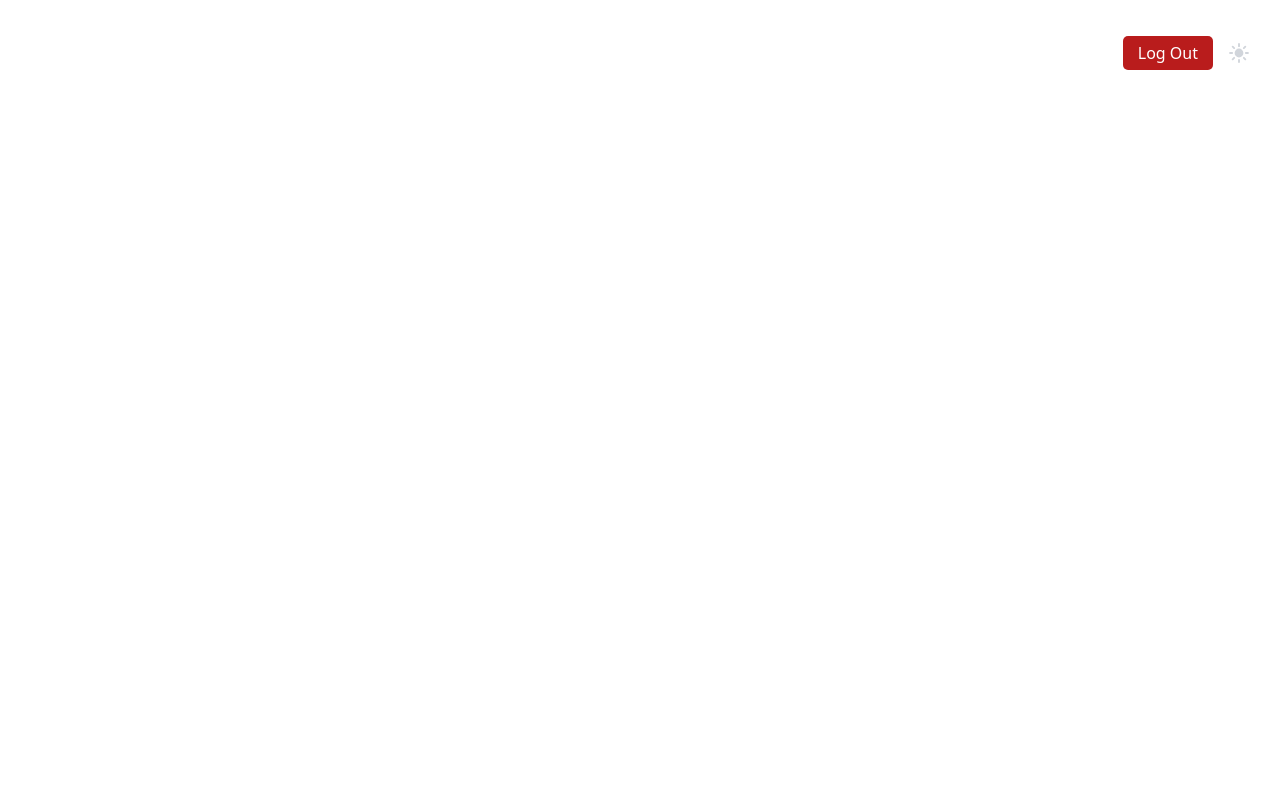
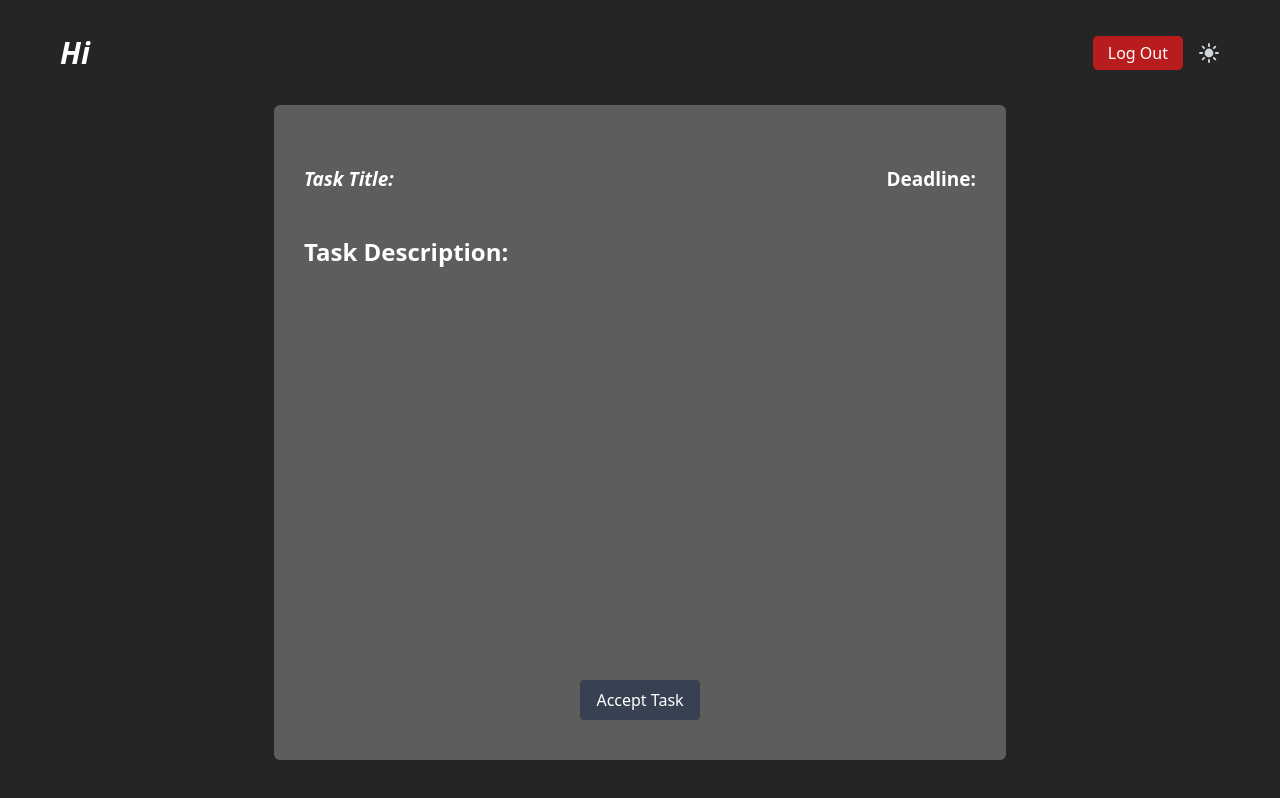
Before and after one commit to xclusiveRepoes/dashboard-sabbir, a React (Vite) app: page /task-details in a window 1280 px wide. Built offline with nearby package versions, Linux system fonts and the light colour scheme; no server answers.

Commit message:
modify project details section

```diff
--- a/src/components/Dashboard/EmployeeDashboard.jsx
+++ b/src/components/Dashboard/EmployeeDashboard.jsx
@@ -26,7 +26,7 @@ const EmployeeDashboard = () => {
         typeOfTask={typeOfTask}
         setTypeOfTask={setTypeOfTask}
       />
-      <TaskList typeOfTask={typeOfTask} />
+      <TaskList />
       {toShowTasks?.length === 0 && (
         <div className="text-center w-full text-[19px] text-gray-200 md:text-[21px] xl:text-[24px]">
           {toShowTasks.length === 0 && (
--- a/src/components/TaskDetails.jsx
+++ b/src/components/TaskDetails.jsx
@@ -1,12 +1,162 @@
-import React from 'react'
-import Header from './other/Header'
+import React, { useEffect, useState } from "react";
+import Header from "./other/Header";
+import { useDispatch, useSelector } from "react-redux";
+import {
+  setDefaultPermission,
+  setTasksPermission,
+} from "../userSlice/dropDownSlice";
+import {
+  handleTaskCondition,
+  setLoadingOn,
+  setLoadingOff,
+} from "../userSlice/userSlice";
+import { doc, updateDoc } from "firebase/firestore";
+import { db } from "../firebase-config";
+import { toast } from "react-toastify";
 
 const TaskDetails = () => {
+  const { taskDets, currentUser } = useSelector((state) => state.userSlice);
+  const { isPermit, permitText } = useSelector((state) => state.dropDownSlice);
+  const dispatch = useDispatch();
+
+  const [pendingAction, setPendingAction] = useState(null);
+  const [localTask, setLocalTask] = useState(taskDets); // local task state
+
+  // Sync localTask when taskDets changes
+  useEffect(() => {
+    setLocalTask(taskDets);
+  }, [taskDets]);
+
+  const updateDatabase = async (updatedTask) => {
+    dispatch(setLoadingOn());
+    try {
+      const updatedTasks = currentUser.tasks.map((task) =>
+        task.id === updatedTask.id ? updatedTask : task
+      );
+      const userRef = doc(db, "Users", currentUser.uid);
+      await updateDoc(userRef, { tasks: updatedTasks });
+      dispatch(handleTaskCondition(updatedTask));
+      setLocalTask(updatedTask); // update local task for immediate UI response
+      toast.success(`Successfully ${permitText} task`, {
+        position: "top-center",
+      });
+      dispatch(setLoadingOff());
+    } catch (error) {
+      console.error("Error updating task:", error);
+      toast.error("Something went wrong while updating task!", {
+        position: "top-center",
+      });
+      dispatch(setLoadingOff());
+    }
+  };
+
+  useEffect(() => {
+    if (isPermit && pendingAction && localTask) {
+      let updatedTask = { ...localTask };
+
+      if (pendingAction === "accept") {
+        updatedTask.active = true;
+        updatedTask.completed = false;
+        updatedTask.failed = false;
+      } else if (pendingAction === "complete") {
+        updatedTask.completed = true;
+        updatedTask.active = false;
+        updatedTask.failed = false;
+      } else if (pendingAction === "fail") {
+        updatedTask.failed = true;
+        updatedTask.active = false;
+        updatedTask.completed = false;
+      }
+
+      updateDatabase(updatedTask);
+      setPendingAction(null);
+      dispatch(setDefaultPermission());
+    }
+  }, [isPermit]);
+
+  const handleAccept = () => {
+    setPendingAction("accept");
+    dispatch(setTasksPermission("accepted"));
+  };
+
+  const handleComplete = () => {
+    setPendingAction("complete");
+    dispatch(setTasksPermission("marked as completed"));
+  };
+
+  const handleFailed = () => {
+    setPendingAction("fail");
+    dispatch(setTasksPermission("marked as failed"));
+  };
+
   return (
-    <div className='w-full min-h-screen bg-white/30 dark:bg-white/10'>
+    <div className="w-full h-screen md:pb-[40px] flex flex-col items-center bg-gray-300 dark:bg-[#252525] text-gray-800 dark:text-white px-[30px] pb-[30px]">
       <Header />
+      <div className="sm:px-[30px] w-full h-[100%] lg:w-[80%] xl:w-[60%] lg:bg-[#ffffff41] rounded-md flex flex-col items-center justify-around">
+        <div className="py-[20px] w-full flex flex-col gap-[40px]">
+          <div className="w-full sm:flex items-end justify-between">
+            <h1 className="font-bold text-[19px] mr-[10px]">
+              <span className="italic">Task Title:</span> {localTask?.taskTitle}
+            </h1>
+            {!localTask?.completed && !localTask?.failed && (
+              <h1 className="font-bold text-[19px]">
+                <span className="font-bold">Deadline:</span>{" "}
+                {localTask?.taskDate}
+              </h1>
+            )}
+          </div>
+          <div className="">
+              <span className="font-bold text-[24px]">Task Description:</span>
+              <article className="overflow-y-auto h-[43vh] sm:h-[35vh] mt[20px]">
+                {localTask?.taskDescription}
+              </article>
+            </div>
+        </div>
+
+        <div className="mt-[30px] flex gap-4 flex-wrap">
+          {localTask?.active && (
+            <>
+              <button
+                onClick={handleComplete}
+                className="bg-green-600 hover:bg-green-700 px-4 py-2 rounded text-white transition-all duration-300"
+              >
+                Mark as Completed
+              </button>
+              <button
+                onClick={handleFailed}
+                className="bg-red-600 hover:bg-red-700 px-4 py-2 rounded text-white transition-all duration-300"
+              >
+                Mark as Failed
+              </button>
+            </>
+          )}
+
+          {!localTask?.active &&
+            !localTask?.completed &&
+            !localTask?.failed && (
+              <button
+                onClick={handleAccept}
+                className="bg-gray-700 hover:bg-gray-800 px-4 py-2 rounded text-white transition-all duration-300"
+              >
+                Accept Task
+              </button>
+            )}
+
+          {localTask?.completed && (
+            <button className="bg-teal-700 px-4 py-2 rounded text-white cursor-default">
+              Completed!
+            </button>
+          )}
+
+          {localTask?.failed && (
+            <button className="bg-red-600 px-4 py-2 rounded text-white cursor-default">
+              Failed!
+            </button>
+          )}
+        </div>
+      </div>
     </div>
-  )
-}
+  );
+};
 
-export default TaskDetails
+export default TaskDetails;
--- a/src/components/TaskList/TaskList.jsx
+++ b/src/components/TaskList/TaskList.jsx
@@ -1,51 +1,15 @@
-import { useSelector, useDispatch } from 'react-redux';
+import { useSelector } from 'react-redux';
 import Tasks from './Tasks';
-import { DragDropContext, Droppable, Draggable } from 'react-beautiful-dnd';
-import { handleToShowTasks } from '../../userSlice/userSlice';
 
 const TaskList = () => {
-  const dispatch = useDispatch();
   const { toShowTasks } = useSelector(state => state.userSlice);
 
-  const handleDragEnd = (result) => {
-    const { source, destination } = result;
-
-    if (!destination) return;
-
-    const updatedTasks = Array.from(toShowTasks);
-    const [movedItem] = updatedTasks.splice(source.index, 1);
-    updatedTasks.splice(destination.index, 0, movedItem);
-
-    dispatch(handleToShowTasks(updatedTasks)); // You'll need to create this action in your Redux slice
-  };
-
   return (
-    <DragDropContext onDragEnd={handleDragEnd}>
-      <Droppable droppableId="taskList" direction="horizontal">
-        {(provided) => (
-          <div
-            className="taskList w-full py-[60px] px-[10px] md:px-[30px] mt-[20px] grid grid-cols-1 md:grid-cols-2 lg:grid-cols-2 xl:grid-cols-3 gap-[30px]"
-            {...provided.droppableProps}
-            ref={provided.innerRef}
-          >
-            {toShowTasks.map((item, index) => (
-              <Draggable draggableId={item.id.toString()} index={index} key={item.id}>
-                {(provided) => (
-                  <div
-                    ref={provided.innerRef}
-                    {...provided.draggableProps}
-                    {...provided.dragHandleProps}
-                  >
-                    <Tasks data={item} />
-                  </div>
-                )}
-              </Draggable>
-            ))}
-            {provided.placeholder}
-          </div>
-        )}
-      </Droppable>
-    </DragDropContext>
+    <div className="taskList w-full py-[60px] px-[10px] md:px-[30px] mt-[20px] grid grid-cols-1 md:grid-cols-2 lg:grid-cols-2 xl:grid-cols-3 gap-[30px]">
+      {toShowTasks.map((item) => (
+        <Tasks key={item.id} data={item} />
+      ))}
+    </div>
   );
 };
 
--- a/src/components/TaskList/Tasks.jsx
+++ b/src/components/TaskList/Tasks.jsx
@@ -24,7 +24,7 @@ const Tasks = ({ data }) => {
   const { currentUser } = useSelector((state) => state.userSlice);
   const { isPermit, permitText } = useSelector((state) => state.dropDownSlice);
   const dispatch = useDispatch();
-  const navigate = useNavigate()
+  const navigate = useNavigate();
 
   const [isShowDesc, setIsShowDesc] = useState(false);
   const [pendingAction, setPendingAction] = useState(null); // accept / complete / fail
@@ -126,12 +126,7 @@ const Tasks = ({ data }) => {
 
   return (
     <div className="min-h-[210px] break-inside-avoid hover:scale-105 transition-all relative w-full flex-shrink-0 bg-white/30 dark:bg-white/10 backdrop-blur-md border border-white/20 dark:border-white/10 text-black dark:text-white rounded-xl px-[30px] sm:px-[50px] py-[25px] sm:py-[35px] mb-[20px] shadow-md hover:shadow-md dark:hover:shadow-gray-800 duration-200">
-      <div
-        onClick={() => {
-          dispatch(setTaskDesc(data));
-          navigate('/task-details')
-        }}
-      >
+      <div>
         <div className="w-full flex items-center justify-between text-[12px] md:text-[14px]">
           <div className="bg-gray-500 text-white px-[10px] py-[2px] rounded-md capitalize">
             <h1>{data.category}</h1>
@@ -167,17 +162,14 @@ const Tasks = ({ data }) => {
         </h2>
 
         <h1
-          onClick={() => setIsShowDesc(!isShowDesc)}
-          className="leading-[1.2] text-[14px] md:text-[15px] font-normal mt-[10px] underline cursor-pointer text-gray-600 dark:text-gray-400 dark:hover:text-gray-200 hover:text-gray-800 transition-all duration-200 flex items-end"
+          onClick={() => {
+            dispatch(setTaskDesc(data));
+            navigate("/task-details");
+            localStorage.setItem("task-details", JSON.stringify(data));
+          }}
+          className="mt-[10px] text-[15px] text-gray-700 dark:text-gray-300 cursor-pointer underline"
         >
-          Description{" "}
-          <span
-            className={`${
-              isShowDesc ? "rotate-0" : "-rotate-90"
-            } transition-all duration-300`}
-          >
-            <TiArrowSortedDown />
-          </span>
+          Click to see details
         </h1>
 
         {isShowDesc && (
--- a/src/index.css
+++ b/src/index.css
@@ -3,10 +3,27 @@
 @tailwind utilities;
 
 
-.taskList::-webkit-scrollbar{
-    display: none;
+/* 🌟 Universal Slim Rounded Transparent Scrollbar 🌟 */
+* {
+  scrollbar-width: thin;
+  scrollbar-color: rgba(255, 255, 255, 0.3) transparent; /* For Firefox */
 }
 
-*::-webkit-scrollbar{
-    display: none;
+/* Webkit-based browsers */
+*::-webkit-scrollbar {
+  width: 6px;
+  height: 6px;
 }
+
+*::-webkit-scrollbar-track {
+  background: transparent;
+}
+
+*::-webkit-scrollbar-thumb {
+  background-color: rgba(255, 255, 255, 0.3);
+  border-radius: 9999px;
+}
+
+*::-webkit-scrollbar-thumb:hover {
+  background-color: rgba(255, 255, 255, 0.5);
+}
```
